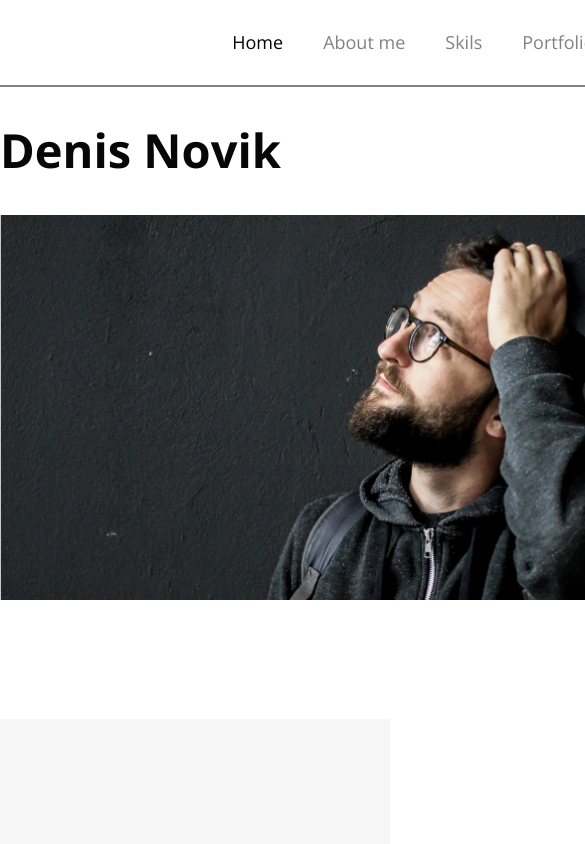
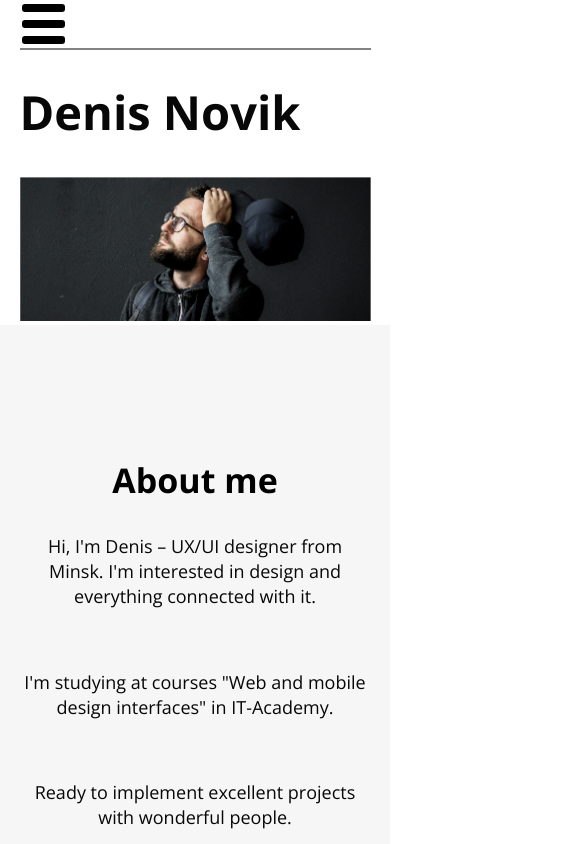
Before and after one commit to stavrdriff/DenisNovik, a plain HTML site: page index.html in a window 390 px wide. Shown: the top 844 px of the page, 585 px wide, since content can reach past the window. Drawn offline with nearby package versions, Linux system fonts and the light colour scheme.

Commit message:
img_padding-top

```diff
--- a/css/style.css
+++ b/css/style.css
@@ -1,19 +1,19 @@
 @font-face {
-   font-family: 'Gilroy-Bold';
+   font-family: "Gilroy-Bold";
    src: url(../fonts/Gilroy-Bold.ttf);
-  }
-
+}
 
 .container {
-   width: 940px;
+   width: 90%;
+   max-width: 940px;
    margin: 0 auto;
 }
 .home {
    width: 100%;
-   height: 600px;
+   /* height: 600px; */
 }
 .homeH1 {
-   font-family: Open Sans;
+   font-family: "Open Sans", sans-serif;
    font-weight: bold;
    font-size: 47px;
    line-height: 1.36;
@@ -30,12 +30,12 @@
 }
 .nav_item {
    display: inline-block;
-   margin: 0 15px ;
+   margin: 0 15px;
 }
 .nav_link {
    text-decoration: none;
    /* text-transform: capitalize; */
-   font-family: Open Sans;
+   font-family: "Open Sans", sans-serif;
    font-size: 18px;
    line-height: 1.4;
    color: #828282;
@@ -50,10 +50,16 @@
 .home_img {
    width: 100%;
 }
+.home_img img {
+   width: 100%;
+   height: 100%;
+   object-fit: cover;
+   object-position: center;
+}
 .aboutMe {
    width: 100%;
 
-   background: #F6F6F6;
+   background: #f6f6f6;
    margin: 0 auto;
 
    padding: 110px 0 80px;
@@ -63,10 +69,10 @@
 .skills h1,
 .portfolio h1,
 footer h1 {
-      font-family: Open Sans;
-      font-weight: bold;
-      font-size: 34px;
-      line-height: 1.35;
+   font-family: "Open Sans", sans-serif;
+   font-weight: bold;
+   font-size: 34px;
+   line-height: 1.35;
 }
 .aboutMe p {
    margin: 30px auto 60px;
@@ -89,16 +95,18 @@ footer h1 {
    width: 100%;
    display: flex;
    justify-content: space-between;
+   flex-wrap: wrap;
 }
 .progIcon {
    display: inline-block;
    text-align: center;
    width: 166px;
-   height: 223px;
+   margin: 0 auto;
+   /* height: 223px; */
 }
 .progIcon p {
    margin: 0 auto;
-   font-family: Gilroy-Bold;
+   font-family: "Gilroy-Bold", sans-serif;
    font-size: 14px;
    line-height: 17px;
    color: #828282;
@@ -112,7 +120,6 @@ footer h1 {
 .progIcon img {
    margin-bottom: 24px;
    transition: 1s;
-
 }
 .progIcon img:hover {
    transform: rotateZ(1turn);
@@ -136,13 +143,13 @@ footer h1 {
 .portfolio {
    width: 100%;
 
-   background: #F6F6F6;
+   background: #f6f6f6;
    text-align: center;
 
    padding: 90px 0 40px;
 }
 .portfolio h1 {
-   font-family: Open Sans;
+   font-family: "Open Sans", sans-serif;
    font-weight: bold;
    font-size: 34px;
    line-height: 1.35;
@@ -157,7 +164,7 @@ footer h1 {
    width: 260px;
 }
 .portfA a {
-   font-family: Open Sans;
+   font-family: "Open Sans", sans-serif;
    font-size: 18px;
    line-height: 1.4;
    color: #070707;
@@ -172,7 +179,7 @@ footer {
    padding: 65px 0 235px;
 }
 footer p {
-   font-family: Open Sans;
+   font-family: "Open Sans", sans-serif;
    font-size: 18px;
    line-height: 1.4;
    margin-top: 21px;
@@ -184,11 +191,11 @@ footer button {
    border-radius: 20px;
    background: #000;
    color: #fff;
-   font-family: Open Sans;
+   font-family: "Open Sans", sans-serif;
    font-weight: bold;
    font-size: 18px;
    margin-top: 78px;
-   box-shadow: 0 0 10px rgba(0,0,0,0.5);
+   box-shadow: 0 0 10px rgba(0, 0, 0, 0.5);
    cursor: pointer;
 }
 footer button:hover {
@@ -196,7 +203,7 @@ footer button:hover {
    background: #828282;
    border: 1px solid #828282;
    color: #000;
-   box-shadow: 0 0 20px rgba(0,0,0,1);
+   box-shadow: 0 0 20px rgba(0, 0, 0, 1);
 }
 .socials {
    margin-top: 37px;
@@ -255,7 +262,7 @@ footer button:hover {
 }
 .end {
    margin-top: 43px;
-   font-family: Open Sans;
+   font-family: "Open Sans", sans-serif;
    font-size: 14px;
    line-height: 1.35;
    color: #828282;
@@ -264,3 +271,46 @@ footer button:hover {
    text-decoration: none;
    color: #828282;
 }
+.burger {
+   display: none;
+}
+.burger_label {
+   display: none;
+   justify-content: space-around;
+   flex-direction: column;
+   align-items: center;
+   width: 48px;
+   height: 48px;
+}
+.burger__line {
+   width: 90%;
+   height: 15%;
+   background: #000;
+   border-radius: 3px;
+}
+.burger:checked ~ .nav {
+   transform: translateY(0%);
+}
+@media (max-width: 1024px) {
+   .burger_label {
+      display: flex;
+   }
+   .nav_item {
+      display: block;
+      margin: 20px 0;
+   }
+   .nav_link {
+      padding: 5px;
+   }
+   .nav {
+      position: absolute;
+      width: 100vw;
+      background: #fff;
+      top: 50px;
+      left: 0;
+      transform: translateY(-150%);
+      transition: all 0.3s linear;
+      z-index: 1;
+      border-bottom: 2px solid #000;
+   }
+}
--- a/index.html
+++ b/index.html
@@ -17,6 +17,13 @@
 <body>
    <div class="container">
       <header class="header">
+         <input id="burger" type="checkbox" class="burger">
+         <label for="burger" class="burger_label">
+            <span class="burger__line"></span>
+            <span class="burger__line"></span>
+            <span class="burger__line"></span>
+
+         </label>
          <nav class="nav">
             <ul class="nav_list">
                <li class="nav_item"><a class="nav_link nav_link_active" href="#home">home</a></li>
@@ -32,7 +39,10 @@
       <section id="home" class="home">
          <div class="container">
             <h1 class="homeH1">Denis Novik</h1>
-            <img class="home_img" src="img/denisnovik.jpg" alt="Denis Novik photo">
+            <div class="home_img">
+               <img src="img/denisnovik.jpg" srcset=" img/BSPP2266x705.jpg 705w, img/denisnovik.jpg 940w "
+                  alt="Denis Novik photo">
+            </div>
          </div>
       </section>
       <section id="aboutMe" class="aboutMe">
@@ -91,19 +101,25 @@
          <div class="container">
             <h1>Portfolio</h1>
             <div class="portfItem">
-               <img src="img/Portf1.jpg" alt="Denis Novik Portfolio">
+               <div class="home_img">
+                  <img src="img/Portf1.jpg" alt="Denis Novik Portfolio">
+               </div>
                <div class="portfA">
                   <a href="#">Online fashion store - Homepage</a>
                </div>
             </div>
             <div class="portfItem">
-               <img src="img/Portf2.jpg" alt="Denis Novik Portfolio">
+               <div class="home_img">
+                  <img src="img/Portf2.jpg" alt="Denis Novik Portfolio">
+               </div>
                <div class="portfA">
                   <a href="#">Reebok Store - Concept</a>
                </div>
             </div>
             <div class="portfItem">
-               <img src="img/Portf3.jpg" alt="Denis Novik Portfolio">
+               <div class="home_img">
+                  <img src="img/Portf3.jpg" alt="Denis Novik Portfolio">
+               </div>
                <div class="portfA">
                   <a href="#">Braun Landing Page - Concept</a>
                </div>
```
Also changed, not shown: img/BSPP2266x705.jpg (added).
